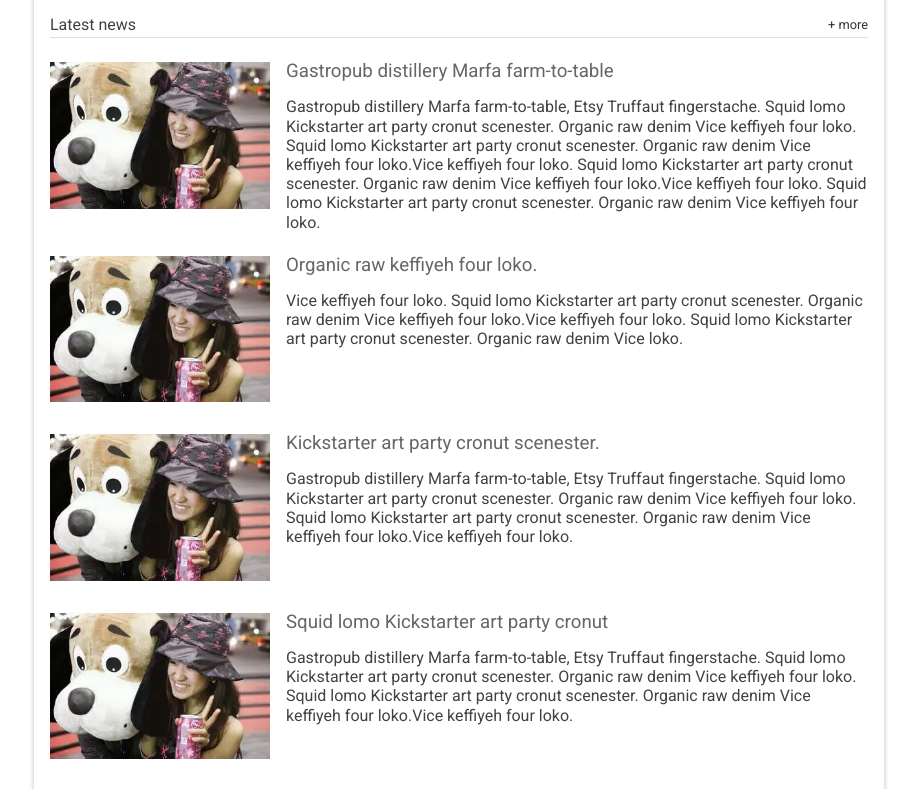
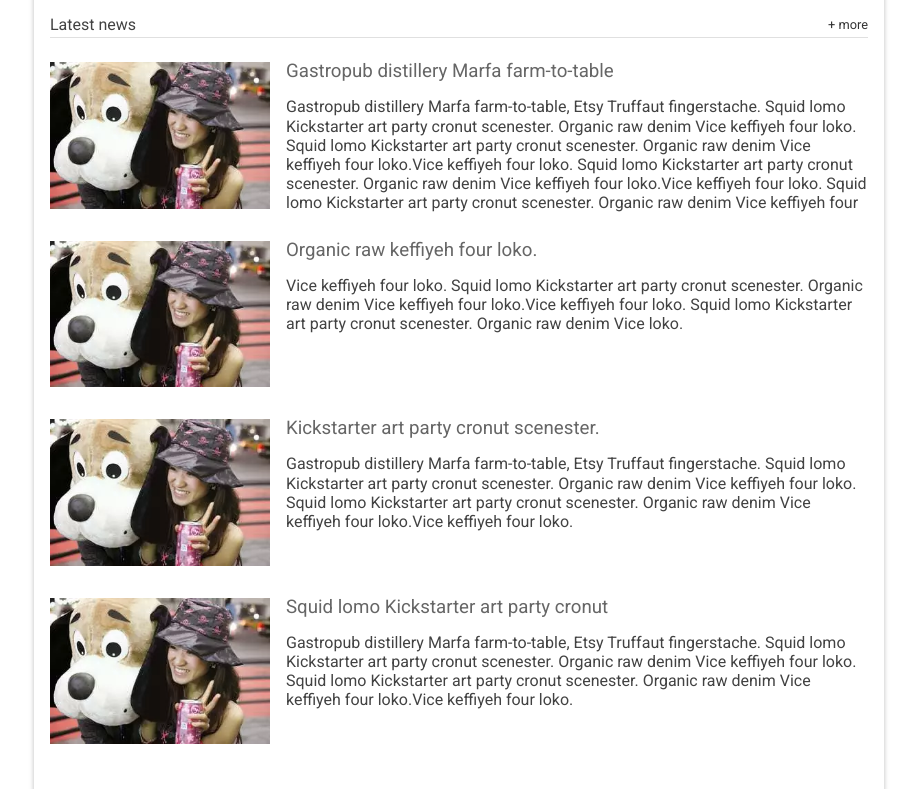
Before and after one commit to chadpjontek/hometown-news-app, a website: page index.html in a window 1280 px wide. Shown: the part 922-1711 px from the top of the page, without its empty margins (181-1098 px from the left). Drawn offline with Linux system fonts and the light colour scheme.

Commit message:
fix: Corrected recent news text overflow

```diff
--- a/responsive.css
+++ b/responsive.css
@@ -55,6 +55,10 @@
     margin-bottom: 1em;
     width: 170px;
   }
+  section.news.recent-news p {
+    height: 75px;
+    overflow: hidden;
+  }
 }
 
 @media screen and (min-width: 700px) {
@@ -105,4 +109,8 @@
   .snippet__thumbnail {
     width: 220px;
   }
+  section.news.recent-news p {
+    overflow: hidden;
+    height: 115px;
+  }
 }
```
